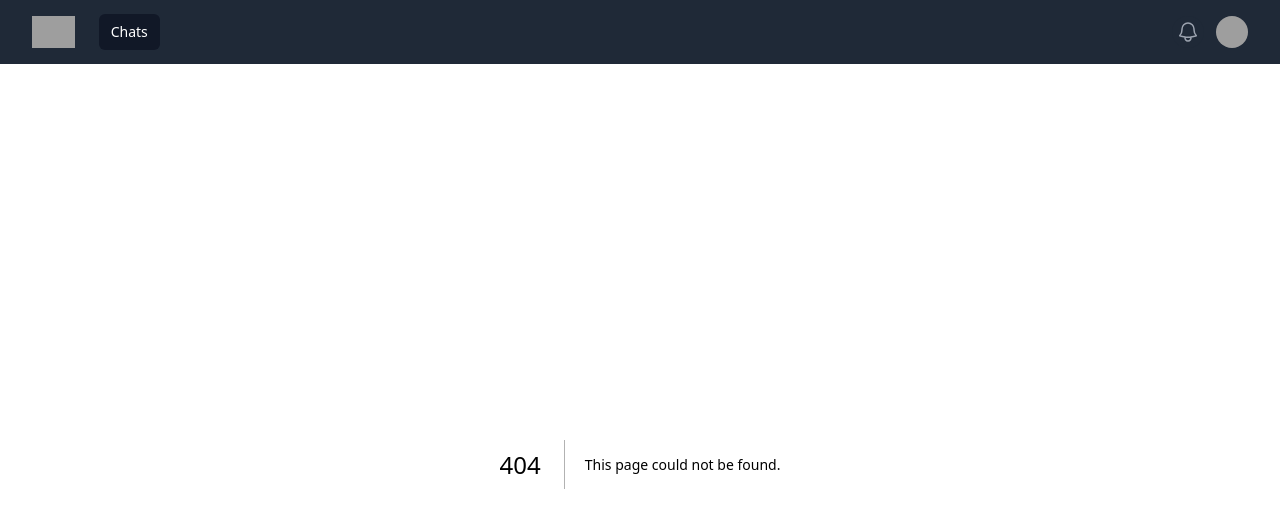
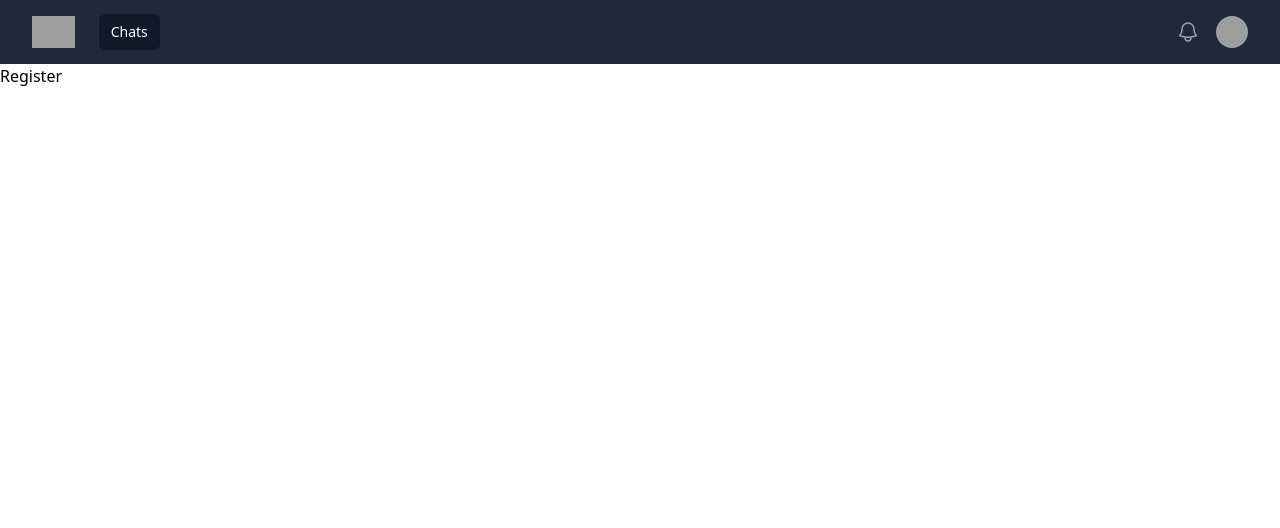
Before and after one commit to Arno-Robeys/ChatOverflow, a Next.js app in the folder frontend/chatoverflow/: page /auth in a window 1280 px wide. Before the commit this address had no page. Shown: the top 528 px of the page. Built offline with nearby package versions, Linux system fonts and the light colour scheme; grey boxes are pictures that could not be loaded.

Commit message:
Werkende frontend

```diff
--- /dev/null
+++ b/frontend/chatoverflow/pages/auth/index.tsx
@@ -0,0 +1,3 @@
+const Register: React.FC = () => {
+    return (<h1>Register</h1>)};
+    export default Register;
--- a/frontend/chatoverflow/pages/index.tsx
+++ b/frontend/chatoverflow/pages/index.tsx
@@ -1,10 +1,3 @@
-
-
-export default function Home() {
-  return (
-    <>
-    <h1>Login</h1>
-    </>
-
-  )
-}
+const Home: React.FC = () => {
+  return (<h1>Login</h1>)};
+  export default Home;
```
